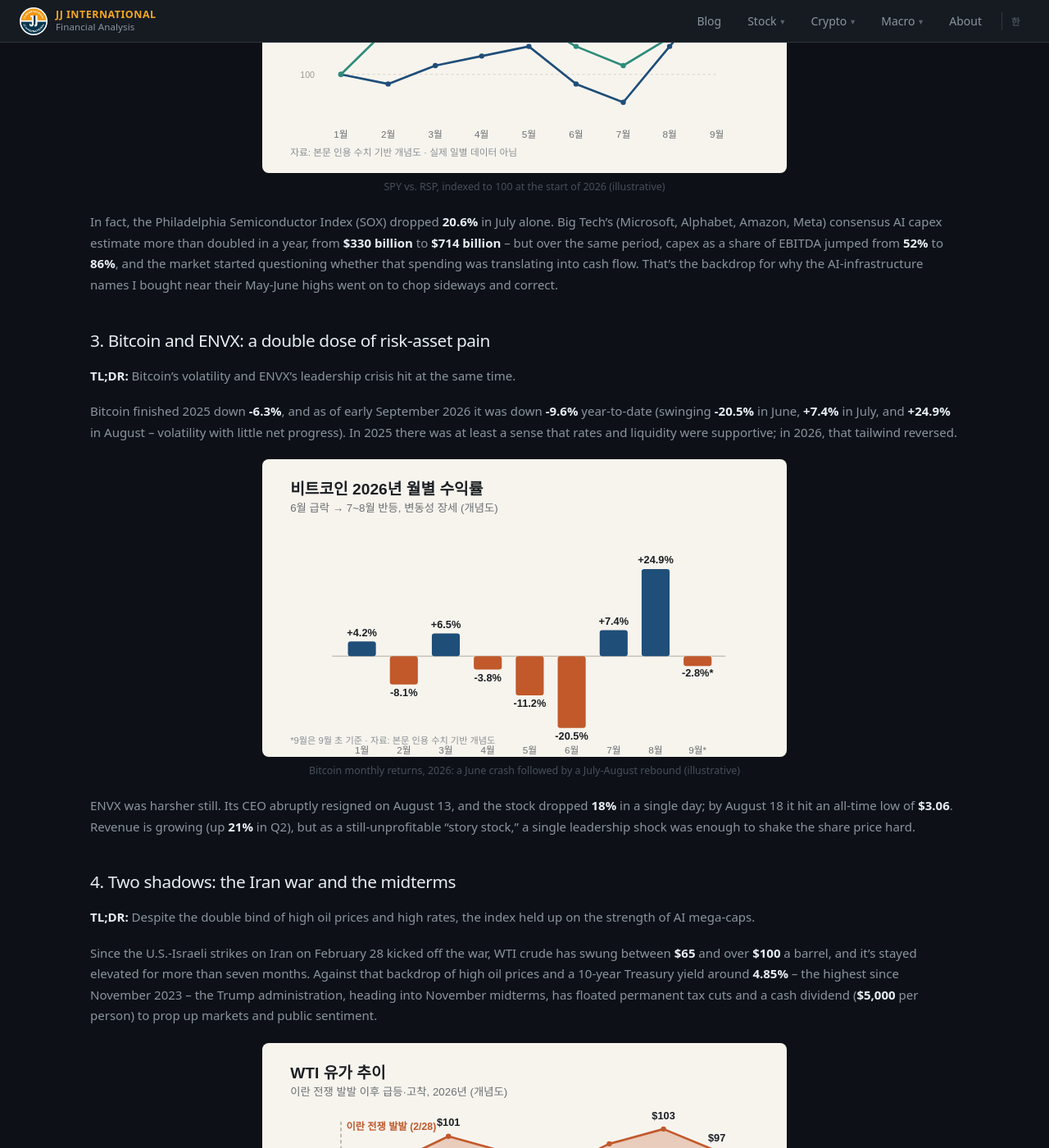
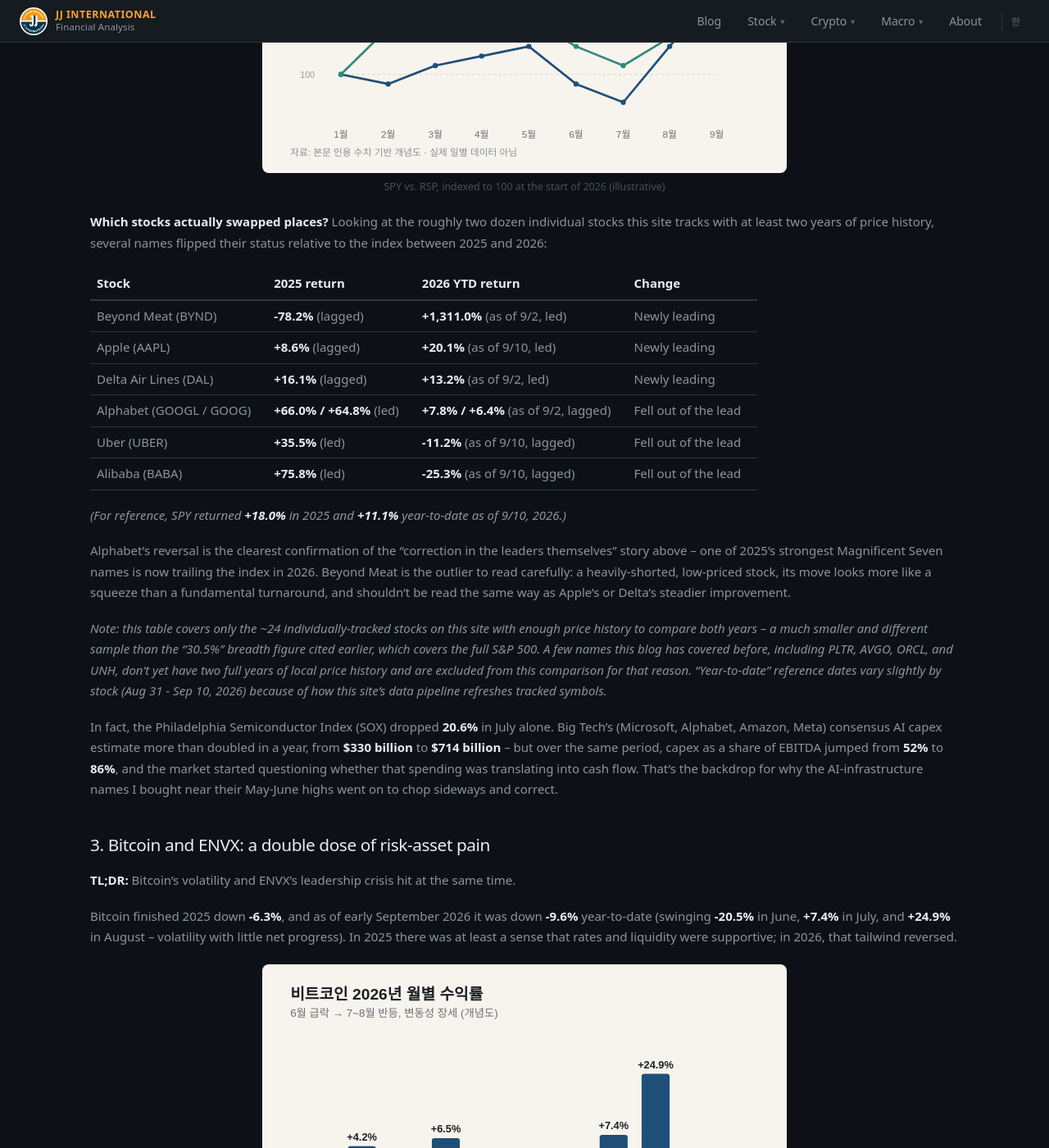
Before and after one commit to jaegunjung/finance, a Jekyll site: the page built from _posts/2026-09-12-2026-portfolio-vs-sp500-gap.md, in a window 1280 px wide and 1400 px high, scrolled down 1432 px. Shown: the whole window at 82% size. Built offline with Jekyll 4.4.1, drawn with Linux system fonts in a browser that asks for light colours; a script that is not in the unit is left out; some of the changed text lies outside the part shown.

Commit message:
post: 2026 중간 결산 글에 종목별 2025 vs 2026 순위 변동표 추가
이 사이트가 자체 추적하는 개별 종목(2년 이상 데이터 보유, ~24개)의 실제 일별
시세로 지수 대비 아웃퍼폼 여부를 2025년/2026년 각각 계산해, 두 해 사이에
성과 순위가 뒤바뀐 종목(BYND, AAPL, DAL, GOOGL/GOOG, UBER, BABA)만 표로
정리. 전체 S&P500 500종목 기준인 기존 "30.5%" 수치와는 표본이 다르다는 점,
PLTR/AVGO/ORCL/UNH 등은 로컬 데이터 2년 치가 없어 제외했다는 점을 본문에 명시.

Co-Authored-By: Claude Sonnet 5 <noreply@anthropic.com>

```diff
--- a/_posts/2026-09-12-2026-portfolio-vs-sp500-gap.md
+++ b/_posts/2026-09-12-2026-portfolio-vs-sp500-gap.md
@@ -40,6 +40,23 @@ Here's where things diverged from what I expected. Through 2026, the equal-weigh
   <div style="text-align:center; font-size:0.78rem; color:var(--text-muted); margin-top:6px;">SPY vs. RSP, indexed to 100 at the start of 2026 (illustrative)</div>
 </div>
 
+**Which stocks actually swapped places?** Looking at the roughly two dozen individual stocks this site tracks with at least two years of price history, several names flipped their status relative to the index between 2025 and 2026:
+
+| Stock | 2025 return | 2026 YTD return | Change |
+|---|---|---|---|
+| Beyond Meat (BYND) | **-78.2%** (lagged) | **+1,311.0%** (as of 9/2, led) | Newly leading |
+| Apple (AAPL) | **+8.6%** (lagged) | **+20.1%** (as of 9/10, led) | Newly leading |
+| Delta Air Lines (DAL) | **+16.1%** (lagged) | **+13.2%** (as of 9/2, led) | Newly leading |
+| Alphabet (GOOGL / GOOG) | **+66.0% / +64.8%** (led) | **+7.8% / +6.4%** (as of 9/2, lagged) | Fell out of the lead |
+| Uber (UBER) | **+35.5%** (led) | **-11.2%** (as of 9/10, lagged) | Fell out of the lead |
+| Alibaba (BABA) | **+75.8%** (led) | **-25.3%** (as of 9/10, lagged) | Fell out of the lead |
+
+*(For reference, SPY returned **+18.0%** in 2025 and **+11.1%** year-to-date as of 9/10, 2026.)*
+
+Alphabet's reversal is the clearest confirmation of the "correction in the leaders themselves" story above -- one of 2025's strongest Magnificent Seven names is now trailing the index in 2026. Beyond Meat is the outlier to read carefully: a heavily-shorted, low-priced stock, its move looks more like a squeeze than a fundamental turnaround, and shouldn't be read the same way as Apple's or Delta's steadier improvement.
+
+*Note: this table covers only the ~24 individually-tracked stocks on this site with enough price history to compare both years -- a much smaller and different sample than the "30.5%" breadth figure cited earlier, which covers the full S&P 500. A few names this blog has covered before, including PLTR, AVGO, ORCL, and UNH, don't yet have two full years of local price history and are excluded from this comparison for that reason. "Year-to-date" reference dates vary slightly by stock (Aug 31 - Sep 10, 2026) because of how this site's data pipeline refreshes tracked symbols.*
+
 In fact, the Philadelphia Semiconductor Index (SOX) dropped **20.6%** in July alone. Big Tech's (Microsoft, Alphabet, Amazon, Meta) consensus AI capex estimate more than doubled in a year, from **$330 billion** to **$714 billion** -- but over the same period, capex as a share of EBITDA jumped from **52%** to **86%**, and the market started questioning whether that spending was translating into cash flow. That's the backdrop for why the AI-infrastructure names I bought near their May-June highs went on to chop sideways and correct.
 
 ## 3. Bitcoin and ENVX: a double dose of risk-asset pain
@@ -74,7 +91,7 @@ Pulling it together, my account's weak 2026 wasn't caused by "worsening concentr
 
 *This post is based on publicly available market data as of September 12, 2026, and is not investment advice.*
 
-**Sources used in this post**: S&P Dow Jones Indices (S&P 500 index and constituent contribution data); Invesco RSP (equal-weight S&P 500 ETF) price data; CoinGecko / CoinMarketCap (Bitcoin monthly price data); U.S. Energy Information Administration (EIA, WTI spot price data); Federal Reserve Bank of St. Louis (FRED, 10-year Treasury yield); Enovix Corporation disclosures and press releases; Philadelphia Semiconductor Index (SOX) closing price data. These are general references for the figures cited rather than a formal citation list -- verify and link the exact sources before republishing elsewhere.
+**Sources used in this post**: S&P Dow Jones Indices (S&P 500 index and constituent contribution data); Invesco RSP (equal-weight S&P 500 ETF) price data; CoinGecko / CoinMarketCap (Bitcoin monthly price data); U.S. Energy Information Administration (EIA, WTI spot price data); Federal Reserve Bank of St. Louis (FRED, 10-year Treasury yield); Enovix Corporation disclosures and press releases; Philadelphia Semiconductor Index (SOX) closing price data; this site's own tracked daily price history (Alpha Vantage) for the stock-by-stock 2025 vs. 2026 comparison table. These are general references for the figures cited rather than a formal citation list -- verify and link the exact sources before republishing elsewhere.
 
 </div>
 
@@ -105,6 +122,23 @@ Pulling it together, my account's weak 2026 wasn't caused by "worsening concentr
   <img src="{{ '/assets/images/blog/2026-09-12-rsp-vs-spy.svg' | relative_url }}" alt="S&P500과 동일가중지수(RSP)의 2026년 흐름 비교 차트" style="width:100%; max-width:640px; border-radius:8px; display:block; margin:0 auto;">
   <div style="text-align:center; font-size:0.78rem; color:var(--text-muted); margin-top:6px;">S&P500(SPY) vs 동일가중 S&P500(RSP), 2026년 초 = 100 기준 (개념도)</div>
 </div>
+
+**실제로 어떤 종목이 자리를 바꿨을까.** 이 사이트가 2년 이상 시세 데이터를 확보한 개별 종목 약 24개를 놓고 보면, 2025년과 2026년 사이에 지수 대비 성과가 뒤바뀐 종목들이 눈에 띈다.
+
+| 종목 | 2025년 수익률 | 2026년 YTD 수익률 | 변화 |
+|---|---|---|---|
+| 비욘드미트(BYND) | **-78.2%** (지수 하회) | **+1,311.0%** (9/2 기준, 지수 상회) | 신규 아웃퍼폼 |
+| 애플(AAPL) | **+8.6%** (지수 하회) | **+20.1%** (9/10 기준, 지수 상회) | 신규 아웃퍼폼 |
+| 델타항공(DAL) | **+16.1%** (지수 하회) | **+13.2%** (9/2 기준, 지수 상회) | 신규 아웃퍼폼 |
+| 알파벳(GOOGL/GOOG) | **+66.0%/+64.8%** (지수 상회) | **+7.8%/+6.4%** (9/2 기준, 지수 하회) | 아웃퍼폼 이탈 |
+| 우버(UBER) | **+35.5%** (지수 상회) | **-11.2%** (9/10 기준, 지수 하회) | 아웃퍼폼 이탈 |
+| 알리바바(BABA) | **+75.8%** (지수 상회) | **-25.3%** (9/10 기준, 지수 하회) | 아웃퍼폼 이탈 |
+
+*(참고: SPY는 2025년 **+18.0%**, 2026년은 9/10 기준 **+11.1%**.)*
+
+알파벳의 역전은 앞서 말한 "쏠림 종목 자체의 조정" 이야기를 가장 분명하게 뒷받침하는 사례다 — 2025년 매그니피센트7 중에서도 가장 강했던 종목 중 하나가 2026년엔 오히려 지수보다 못한 성과를 내고 있다. 비욘드미트는 예외적인 사례로 읽어야 한다 — 공매도 비중이 높은 저가주의 숏스퀴즈성 급등에 가까워서, 애플·델타항공처럼 꾸준한 개선과는 성격이 다르다.
+
+*참고: 이 표는 이 사이트가 2년 치 데이터를 확보한 개별 종목 약 24개만을 대상으로 한 것으로, 앞서 언급한 "30.5%"(전체 S&P500 500개 종목 기준 수치)와는 표본 자체가 다르다. PLTR·AVGO·ORCL·UNH 등 이 블로그가 이전에 다뤘던 일부 종목은 로컬 데이터가 아직 2년 치를 채우지 못해 이번 비교에서 제외했다. "YTD" 기준일이 종목별로 8월 31일~9월 10일(2026년) 사이로 조금씩 다른 것은 이 사이트가 종목 데이터를 순환 방식으로 갱신하기 때문이다.*
 
 실제로 7월 한 달간 필라델피아 반도체지수(SOX)는 **20.6%** 급락했다. 빅테크(마이크로소프트·알파벳·아마존·메타)의 AI 설비투자 컨센서스는 1년 만에 **3,300억** 달러에서 **7,140억** 달러로 두 배 넘게 불었지만, 같은 기간 EBITDA 대비 자본지출 비중은 **52%**에서 **86%**로 치솟으며 "투자 대비 현금흐름"에 대한 의구심이 시장을 짓눌렀다. 내가 5~6월 고점 부근에서 들어간 AI 인프라주들이 이후 횡보·조정을 겪은 배경이 여기에 있다.
 
@@ -140,6 +174,6 @@ ENVX는 더 가혹했다. 8월 13일 CEO가 전격 사임하며 주가가 하루
 
 *이 글은 2026년 9월 12일 기준 공개된 시장 데이터를 바탕으로 작성되었으며, 투자 조언이 아닙니다.*
 
-**이 글에서 사용한 주요 출처**: S&P Dow Jones Indices(S&P500 지수 및 종목별 기여도 데이터); Invesco RSP(동일가중 S&P500 ETF) 가격 데이터; CoinGecko / CoinMarketCap(비트코인 월별 가격 데이터); 미 에너지정보청(EIA, WTI 현물가격 데이터); 세인트루이스 연방준비은행(FRED, 미 국채 10년물 금리); Enovix Corporation 공시자료 및 보도자료; 필라델피아 반도체지수(SOX) 종가 데이터. 위 출처는 인용 수치의 일반적 출처를 밝힌 것이며, 다른 곳에 다시 게시하기 전에 정확한 링크를 직접 확인해 추가하는 것을 권장합니다.
+**이 글에서 사용한 주요 출처**: S&P Dow Jones Indices(S&P500 지수 및 종목별 기여도 데이터); Invesco RSP(동일가중 S&P500 ETF) 가격 데이터; CoinGecko / CoinMarketCap(비트코인 월별 가격 데이터); 미 에너지정보청(EIA, WTI 현물가격 데이터); 세인트루이스 연방준비은행(FRED, 미 국채 10년물 금리); Enovix Corporation 공시자료 및 보도자료; 필라델피아 반도체지수(SOX) 종가 데이터; 종목별 2025 vs 2026 비교표는 이 사이트가 자체 추적 중인 일별 시세 데이터(Alpha Vantage 기반)를 직접 계산한 것. 위 출처는 인용 수치의 일반적 출처를 밝힌 것이며, 다른 곳에 다시 게시하기 전에 정확한 링크를 직접 확인해 추가하는 것을 권장합니다.
 
 </div>
```
